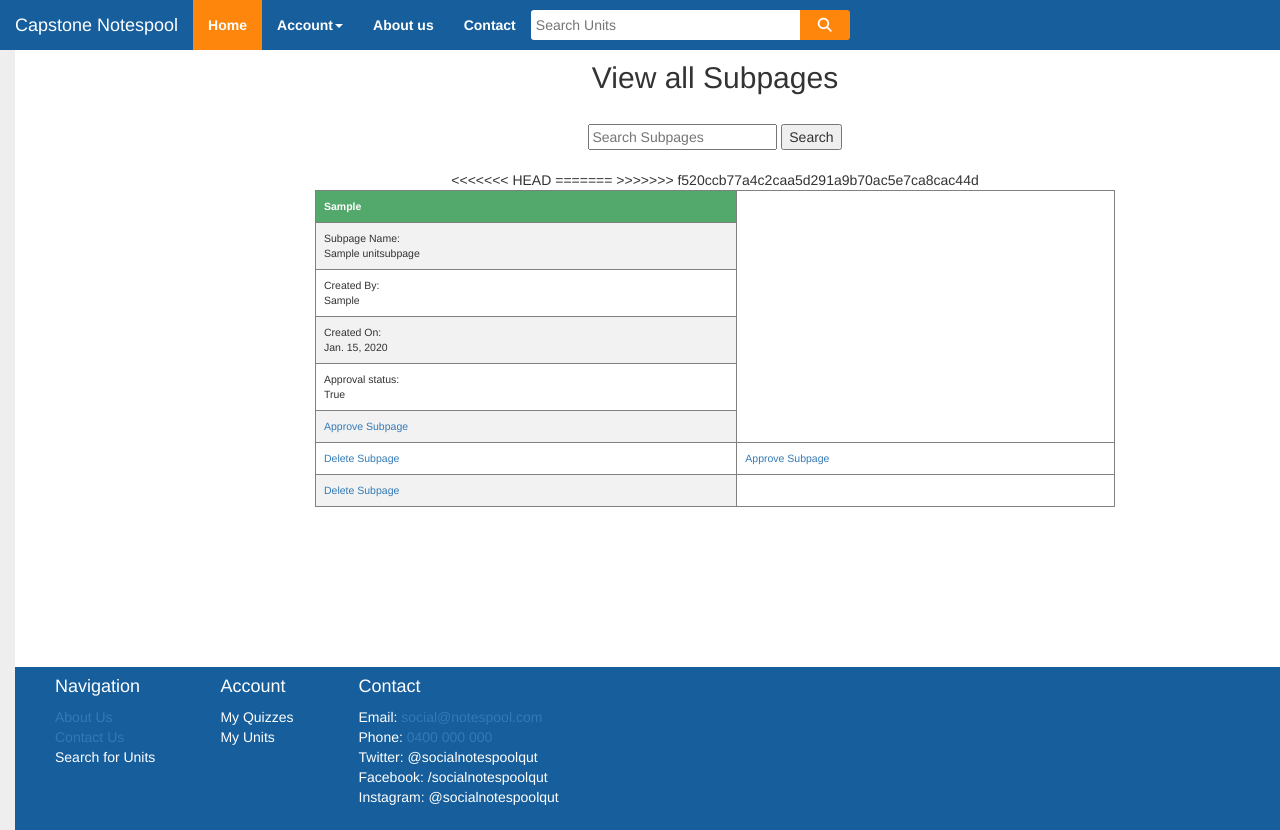
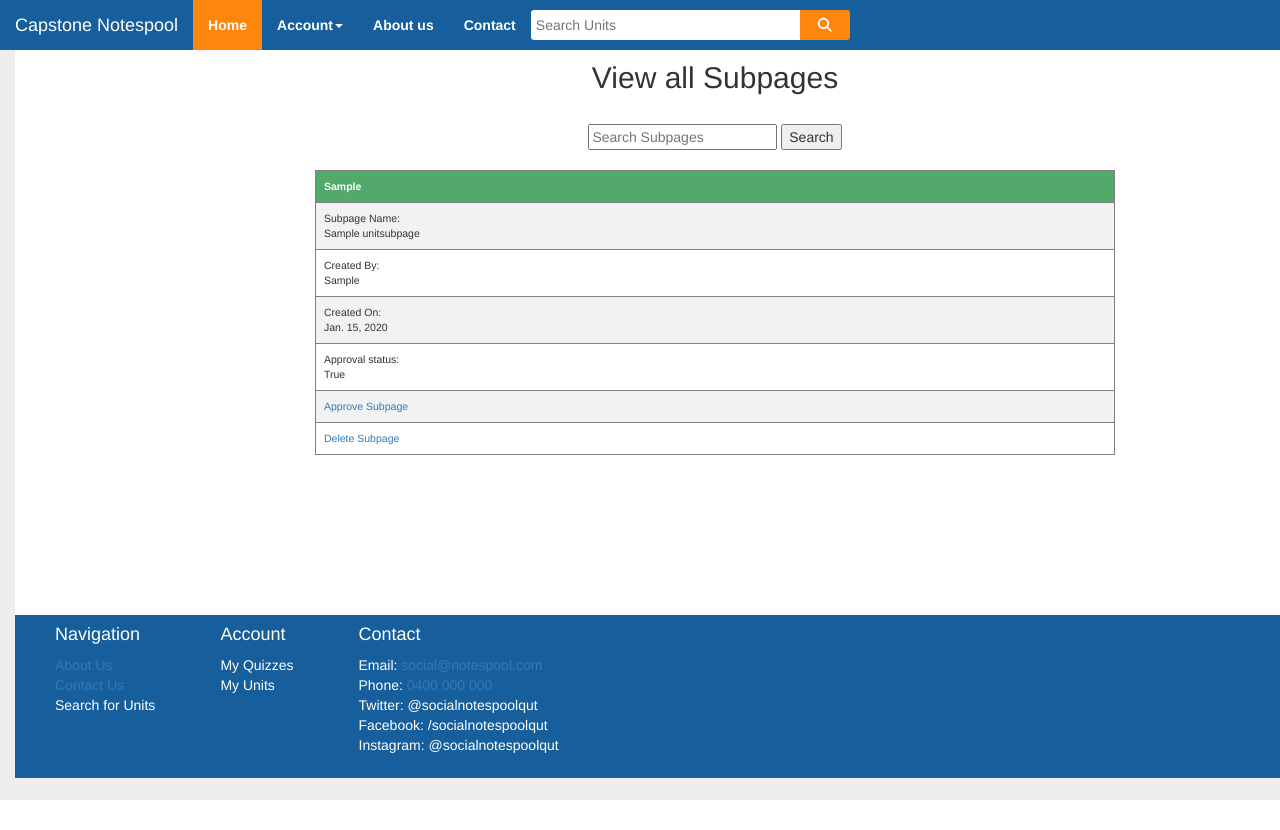
Before and after one commit to LukeTRyan/CapstoneNotespool, a Django app: template capstonenotespool/notespool/templates/view_subpages.html in a window 1280 px wide; the page is wider, and only the part inside the window is pictured. After the commit the page ends 800 px from the top of that part, so only its background shows below. Run offline with Django 3.2, Linux system fonts and the light colour scheme; the template is opened without the code that fills it: values that come from a table or form of the project are taken from there, others are empty; tables that the repository leaves empty hold one stand-in row (values such as "Sample post"); some libraries are stand-ins or nearby versions.

Commit message:
minor fixes to html

```diff
--- a/capstonenotespool/notespool/templates/layout/layout.html
+++ b/capstonenotespool/notespool/templates/layout/layout.html
@@ -39,7 +39,7 @@
 							<li class="dropdown"><a class="dropdown-toggle" color="#FFF" data-toggle="dropdown" href="#">Account<span class="caret"></span></a>
 							<ul class="dropdown-menu">
 								<li><a href="/login">Login</a></li>
-								<li><a href="/password_change_form">Forgot Password</a></li>
+								<li><a href="/passwordreset">Forgot Password</a></li>
 								<li><a href="/registeraccount">Register</a></li>
 							</ul>
 							<li><a href="/aboutus">About us</a></li>
--- a/capstonenotespool/notespool/templates/view_subpages.html
+++ b/capstonenotespool/notespool/templates/view_subpages.html
@@ -55,18 +55,12 @@
         <td> Approval status: <br> {{ i.approval }} </td>
     </tr>
     <tr>
-<<<<<<< HEAD
         <td> <a href="\approve_subpage/{{ i.subpage_id }}/"> Approve Subpage </a> </td>
     </tr>
     <tr>
         <td> <a href="\delete_subpage/{{ i.subpage_id }}/"> Delete Subpage </a> </td>
-=======
-        <td> <a href="\approve_unit/{{ i.subpage_id }}/"> Approve Subpage </a> </td>
     </tr>
-    <tr>
-        <td> <a href="\delete_unit/{{ i.subpage_id }}/"> Delete Subpage </a> </td>
->>>>>>> f520ccb77a4c2caa5d291a9b70ac5e7ca8cac44d
-    </tr>
+
 
 
     {% endfor %}
```
